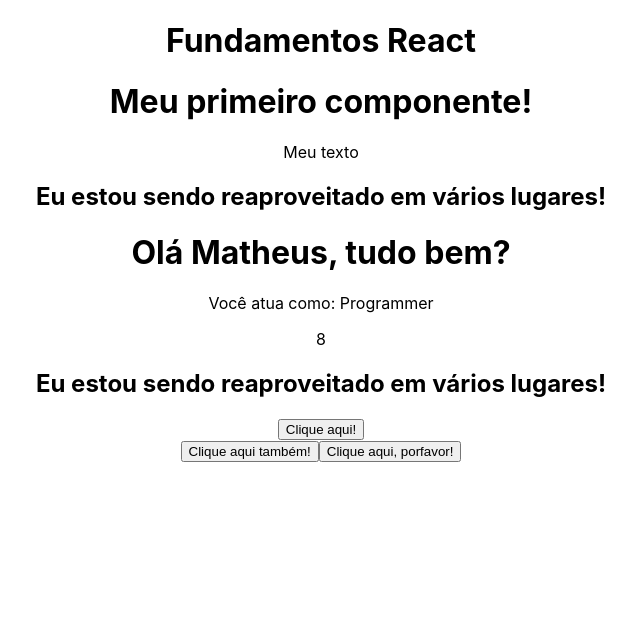
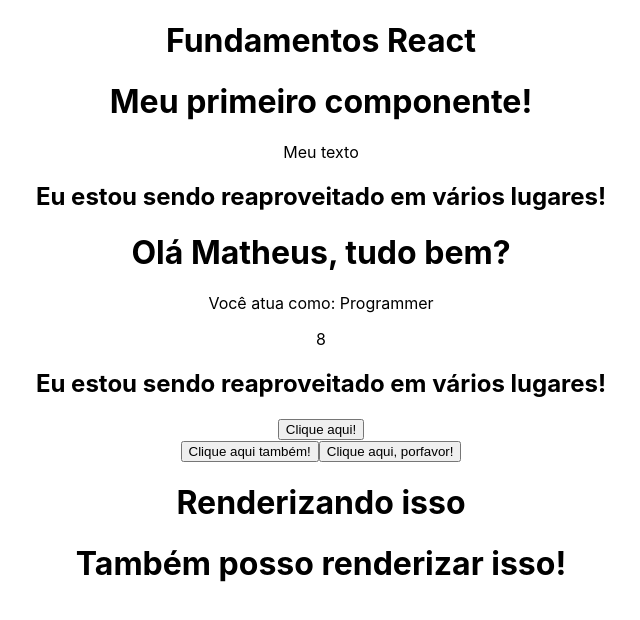
Before and after one commit to VitoriaNauanda/Curso_React, a React (Create React App) app in the folder 2_FUNDAMENTOS/fundamentos/: page / in a window 1280 px wide. Shown: the top 620 px of the page, without its empty margins (319-959 px from the left). Built offline with nearby package versions, Linux system fonts and the light colour scheme.

Commit message:
Implementando a renderização

```diff
--- a/2_FUNDAMENTOS/fundamentos/src/components/Events.js
+++ b/2_FUNDAMENTOS/fundamentos/src/components/Events.js
@@ -3,6 +3,13 @@ const Events = () => {
         console.log(e);
         console.log("Ativou o evento!");
     }
+    const renderSomenthing = (x) =>{
+        if(x){
+            return <h1>Renderizando isso</h1>;
+        }else{
+            return <h1>Também posso renderizar isso!</h1>;
+        }
+    };
     return (
         <div>
             <div>
@@ -21,6 +28,8 @@ const Events = () => {
                     Clique aqui, porfavor!
                 </button>
             </div>
+            {renderSomenthing(true)}
+            {renderSomenthing(false)}
         </div>
     )
 }
```
